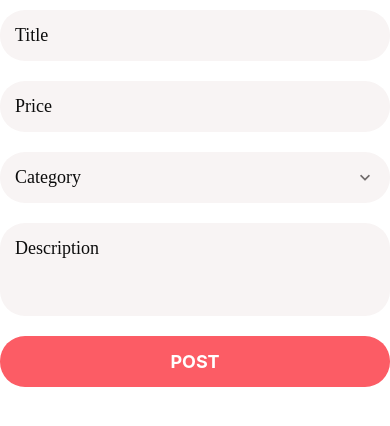
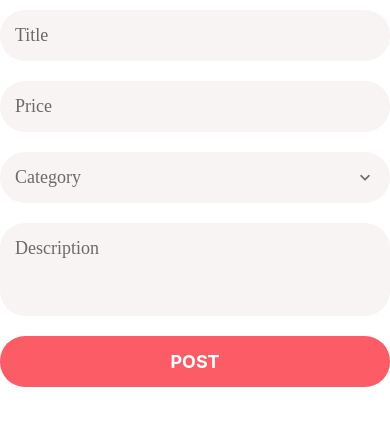
Before and after one commit to alal9000/DoneWithIt_old, a React Native app: screen / in a window 390 px wide. Shown: the top 426 px of the page. Built offline with nearby package versions, Linux system fonts and the light colour scheme.

Commit message:
fixing the placeholder color

```diff
--- a/app/components/AppPicker.js
+++ b/app/components/AppPicker.js
@@ -29,9 +29,11 @@ function AppPicker({ icon, items, onSelectItem, selectedItem, placeholder }) {
               style={styles.icon}
             />
           )}
-          <AppText style={styles.text}>
-            {selectedItem ? selectedItem.label : placeholder}
-          </AppText>
+          {selectedItem ? (
+            <AppText style={styles.text}>{selectedItem.label}</AppText>
+          ) : (
+            <AppText style={styles.placeholder}>{placeholder}</AppText>
+          )}
           <MaterialCommunityIcons
             name="chevron-down"
             size={20}
@@ -74,6 +76,10 @@ const styles = StyleSheet.create({
     marginRight: 10,
     marginVertical: 5
   },
+  placeholder: {
+    color: defaultStyles.colors.medium,
+    flex: 1
+  },
   text: {
     flex: 1
   }
--- a/app/components/AppTextInput.js
+++ b/app/components/AppTextInput.js
@@ -15,7 +15,11 @@ function AppTextInput({ icon, ...otherProps }) {
           style={styles.icon}
         />
       )}
-      <TextInput {...otherProps} style={defaultStyles.text} />
+      <TextInput
+        placeholderTextColor={defaultStyles.colors.medium}
+        {...otherProps}
+        style={defaultStyles.text}
+      />
     </View>
   );
 }
```
